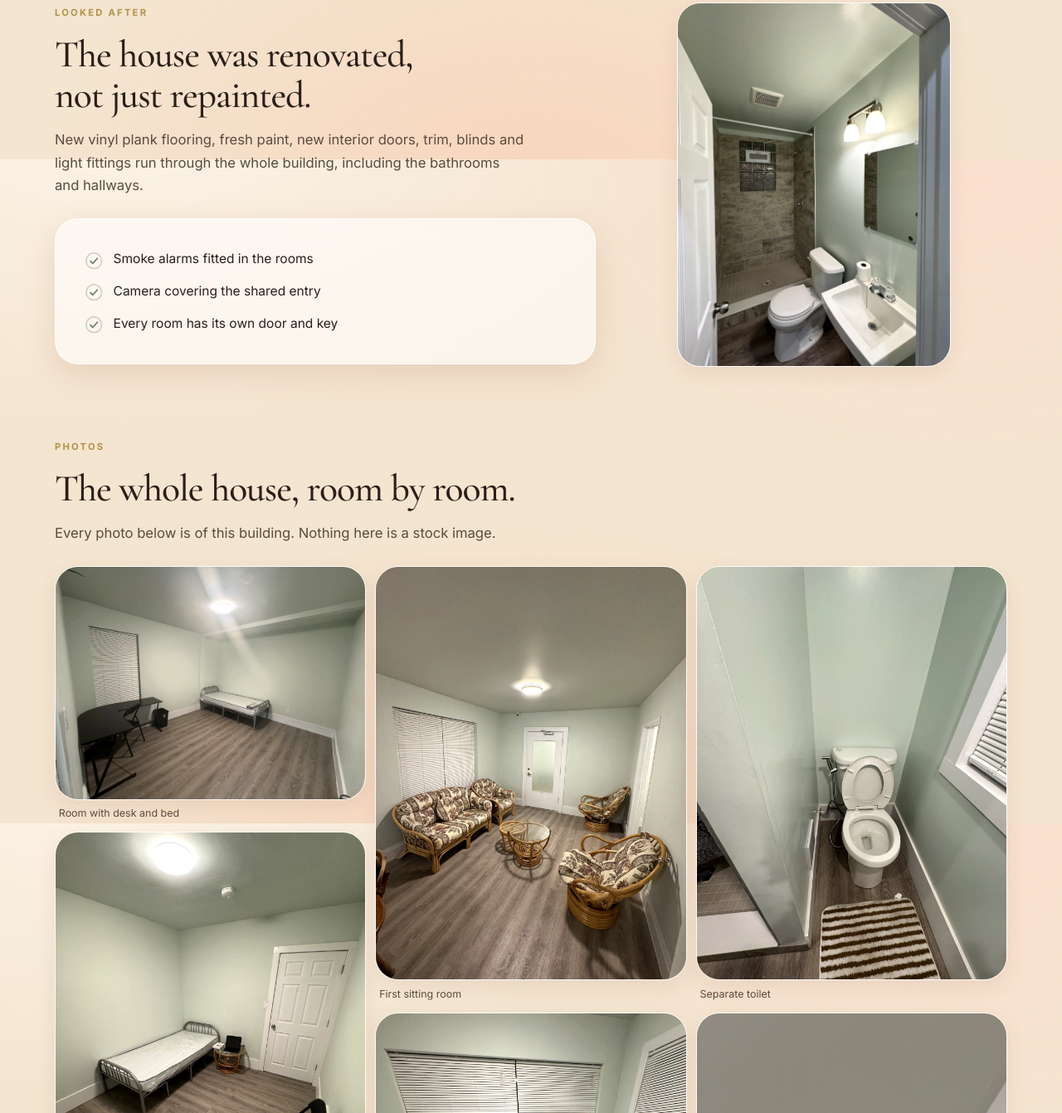
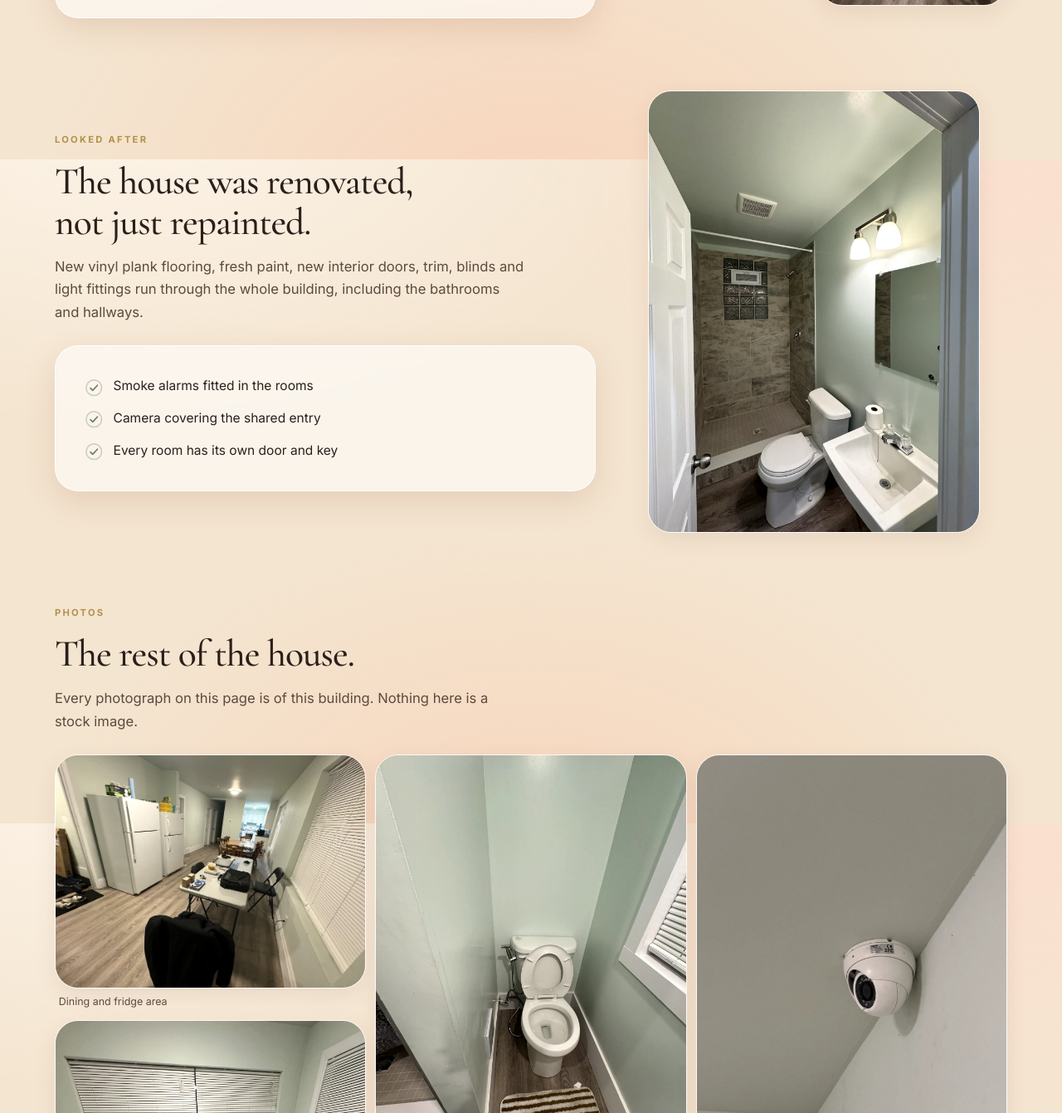
Before and after one commit to zaddywebbuilds/downpropertyrestoration, a plain HTML site: page index.html in a window 1280 px wide. Shown: the part 2208-3549 px from the top of the page at 83% size. Drawn offline with nearby package versions, Linux system fonts and the light colour scheme.

Commit message:
fix: use each photograph exactly once
Six of the nine photos appeared twice, once in a section and again in
the gallery. Sections now take five, the gallery takes the remaining
four, and the gallery heading changes to match.

Co-Authored-By: Claude Opus 5 <noreply@anthropic.com>

```diff
--- a/index.html
+++ b/index.html
@@ -184,7 +184,7 @@ picture { display: block; min-width: 0; }
 .split { display: grid; grid-template-columns: 1fr; gap: clamp(1.2rem, 2.4vw, 2rem); align-items: center; }
 @media (min-width: 940px) { .split { grid-template-columns: 7fr 5fr; } .split--flip > :first-child { order: 2; } }
 .shots { display: grid; gap: .7rem; min-width: 0; align-items: start; }
-.shots--solo { max-width: 330px; margin-inline: auto; }
+.shots--solo { max-width: 400px; margin-inline: auto; }
 .shots--duo { grid-template-columns: 1fr 1fr; }
 .shots img {
   width: 100%; border-radius: var(--r-lg); box-shadow: var(--sh-soft);
@@ -402,9 +402,8 @@ textarea { resize: vertical; min-height: 5.4rem; }
         <p>Every room comes with a bed frame and mattress, a desk and chair, a window with blinds, overhead lighting and a smoke alarm. There is nothing to buy before you move in.</p>
       </div>
       <div class="split">
-        <div class="shots shots--duo">
+        <div class="shots shots--solo">
           <picture><source srcset="img/photo_001.webp" type="image/webp"><img src="img/photo_001.jpg" alt="A room with a single bed, a side table and a folding chair." width="1350" height="1800" loading="lazy" decoding="async"></picture>
-          <picture><source srcset="img/photo_002.webp" type="image/webp"><img src="img/photo_002.jpg" alt="The shared dining area, with tenant fridges along the wall and a table set up to work at." width="1800" height="1350" loading="lazy" decoding="async"></picture>
         </div>
         <div class="panel glass">
           <ul class="ticks">
@@ -472,17 +471,12 @@ textarea { resize: vertical; min-height: 5.4rem; }
     <div class="wrap">
       <div class="sec-head">
         <span class="eyebrow">Photos</span>
-        <h2>The whole house, room by room.</h2>
-        <p>Every photo below is of this building. Nothing here is a stock image.</p>
+        <h2>The rest of the house.</h2>
+        <p>Every photograph on this page is of this building. Nothing here is a stock image.</p>
       </div>
       <div class="gal">
-        <figure><button type="button" aria-label="Open larger photo"><picture><source srcset="img/photo_008.webp" type="image/webp"><img src="img/photo_008.jpg" alt="A furnished room with a bed, desk and window." width="1800" height="1350" loading="lazy" decoding="async"></picture></button><figcaption>Room with desk and bed</figcaption></figure>
-        <figure><button type="button" aria-label="Open larger photo"><picture><source srcset="img/photo_001.webp" type="image/webp"><img src="img/photo_001.jpg" alt="A room with a single bed, side table and chair." width="1350" height="1800" loading="lazy" decoding="async"></picture></button><figcaption>Room, made up and ready</figcaption></figure>
-        <figure><button type="button" aria-label="Open larger photo"><picture><source srcset="img/photo_005.webp" type="image/webp"><img src="img/photo_005.jpg" alt="Galley kitchen with gas range and stainless fridge." width="1800" height="1350" loading="lazy" decoding="async"></picture></button><figcaption>Shared kitchen</figcaption></figure>
         <figure><button type="button" aria-label="Open larger photo"><picture><source srcset="img/photo_002.webp" type="image/webp"><img src="img/photo_002.jpg" alt="Dining area with tenant fridges and a work table." width="1800" height="1350" loading="lazy" decoding="async"></picture></button><figcaption>Dining and fridge area</figcaption></figure>
-        <figure><button type="button" aria-label="Open larger photo"><picture><source srcset="img/photo_004.webp" type="image/webp"><img src="img/photo_004.jpg" alt="Sitting room with rattan sofa and chairs." width="1350" height="1800" loading="lazy" decoding="async"></picture></button><figcaption>First sitting room</figcaption></figure>
         <figure><button type="button" aria-label="Open larger photo"><picture><source srcset="img/photo_006.webp" type="image/webp"><img src="img/photo_006.jpg" alt="Second lounge with rattan chairs and tiled floor." width="1350" height="1800" loading="lazy" decoding="async"></picture></button><figcaption>Second sitting room</figcaption></figure>
-        <figure><button type="button" aria-label="Open larger photo"><picture><source srcset="img/photo_003.webp" type="image/webp"><img src="img/photo_003.jpg" alt="Bathroom with a tiled walk-in shower and glass block window." width="1350" height="1800" loading="lazy" decoding="async"></picture></button><figcaption>Tiled shower room</figcaption></figure>
         <figure><button type="button" aria-label="Open larger photo"><picture><source srcset="img/photo_007.webp" type="image/webp"><img src="img/photo_007.jpg" alt="Separate toilet room with a bidet sprayer." width="1350" height="1800" loading="lazy" decoding="async"></picture></button><figcaption>Separate toilet</figcaption></figure>
         <figure><button type="button" aria-label="Open larger photo"><picture><source srcset="img/photo_009.webp" type="image/webp"><img src="img/photo_009.jpg" alt="Dome security camera on the ceiling." width="1350" height="1800" loading="lazy" decoding="async"></picture></button><figcaption>Camera on the shared entry</figcaption></figure>
       </div>
```
Also changed, not shown: 1 other file.
